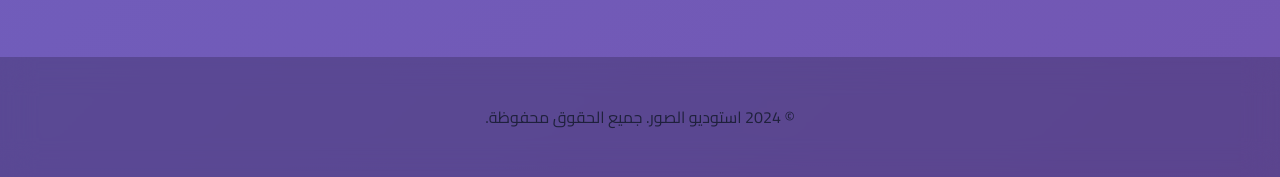
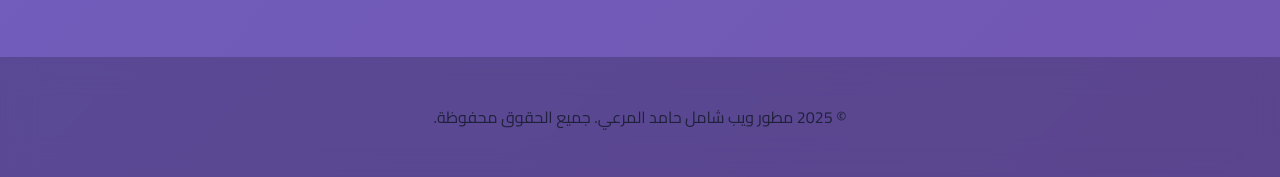
Before and after one commit to 77hamed77/FilterStudio, a Django app: page / in a window 1280 px wide. Shown: the part 1669-1846 px from the top of the page. Run offline with Django 5.2, Linux system fonts and the light colour scheme; some libraries are stand-ins or nearby versions.

Commit message:
تعديلات على التصميم الأخير

```diff
--- a/studio/templates/studio/home.html
+++ b/studio/templates/studio/home.html
@@ -230,10 +230,10 @@
                 ابدأ رحلتك في تعديل الصور بسهولة واحترافية مع أدوات متقدمة وذكاء اصطناعي
             </p>
             <div class="flex flex-col sm:flex-row gap-4 justify-center items-center mb-12 fade-in" style="animation-delay: 0.6s;">
-                <a href="#" class="btn-primary px-8 py-4 text-white font-semibold rounded-lg shadow-lg hover:shadow-xl transform hover:scale-105 transition-all duration-300" id="loginBtn">
+                <a href="{% url 'login' %}" class="btn-primary px-8 py-4 text-white font-semibold rounded-lg shadow-lg hover:shadow-xl transform hover:scale-105 transition-all duration-300" id="loginBtn">
                     تسجيل الدخول
                 </a>
-                <a href="#" class="px-8 py-4 bg-white bg-opacity-20 text-white font-semibold rounded-lg shadow-lg hover:bg-opacity-30 transform hover:scale-105 transition-all duration-300 backdrop-blur-sm" id="registerBtn">
+                <a href="{% url 'register' %}" class="px-8 py-4 bg-white bg-opacity-20 text-white font-semibold rounded-lg shadow-lg hover:bg-opacity-30 transform hover:scale-105 transition-all duration-300 backdrop-blur-sm" id="registerBtn">
                     سجل الآن
                 </a>
             </div>
@@ -282,7 +282,7 @@
                 <p class="text-xl mb-8 opacity-90" id="ctaSubtitle">
                     انضم إلى آلاف المصممين والمصورين الذين يثقون بنا
                 </p>
-                <a href="#" class="btn-primary px-10 py-4 text-white font-semibold rounded-lg shadow-lg hover:shadow-xl transform hover:scale-105 transition-all duration-300" id="ctaBtn">
+                <a href="{% url 'register' %}" class="btn-primary px-10 py-4 text-white font-semibold rounded-lg shadow-lg hover:shadow-xl transform hover:scale-105 transition-all duration-300" id="ctaBtn">
                     ابدأ مجاناً
                 </a>
             </div>
@@ -293,7 +293,7 @@
     <footer class="py-12 bg-black bg-opacity-20 backdrop-blur-lg">
         <div class="container mx-auto px-4 text-center">
             <p class="opacity-80" id="footerText">
-                &copy; 2024 استوديو الصور. جميع الحقوق محفوظة.
+                &copy; 2025 مطور ويب شامل حامد المرعي. جميع الحقوق محفوظة.
             </p>
         </div>
     </footer>
@@ -320,7 +320,7 @@
                 ctaTitle: 'ابدأ رحلتك الإبداعية اليوم',
                 ctaSubtitle: 'انضم إلى آلاف المصممين والمصورين الذين يثقون بنا',
                 ctaBtn: 'ابدأ مجاناً',
-                footerText: '© 2024 استوديو الصور. جميع الحقوق محفوظة.'
+                footerText: '© 2025 مطور ويب شامل حامد المرعي. جميع الحقوق محفوظة.'
             },
             en: {
                 lang: 'en',
@@ -341,7 +341,7 @@
                 ctaTitle: 'Start Your Creative Journey Today',
                 ctaSubtitle: 'Join thousands of designers and photographers who trust us',
                 ctaBtn: 'Start Free',
-                footerText: '© 2024 Photo Studio. All rights reserved.'
+                footerText: '© 2025 FulStack web Hamid Al-Murai. All rights reserved.'
             }
         };
 
```
